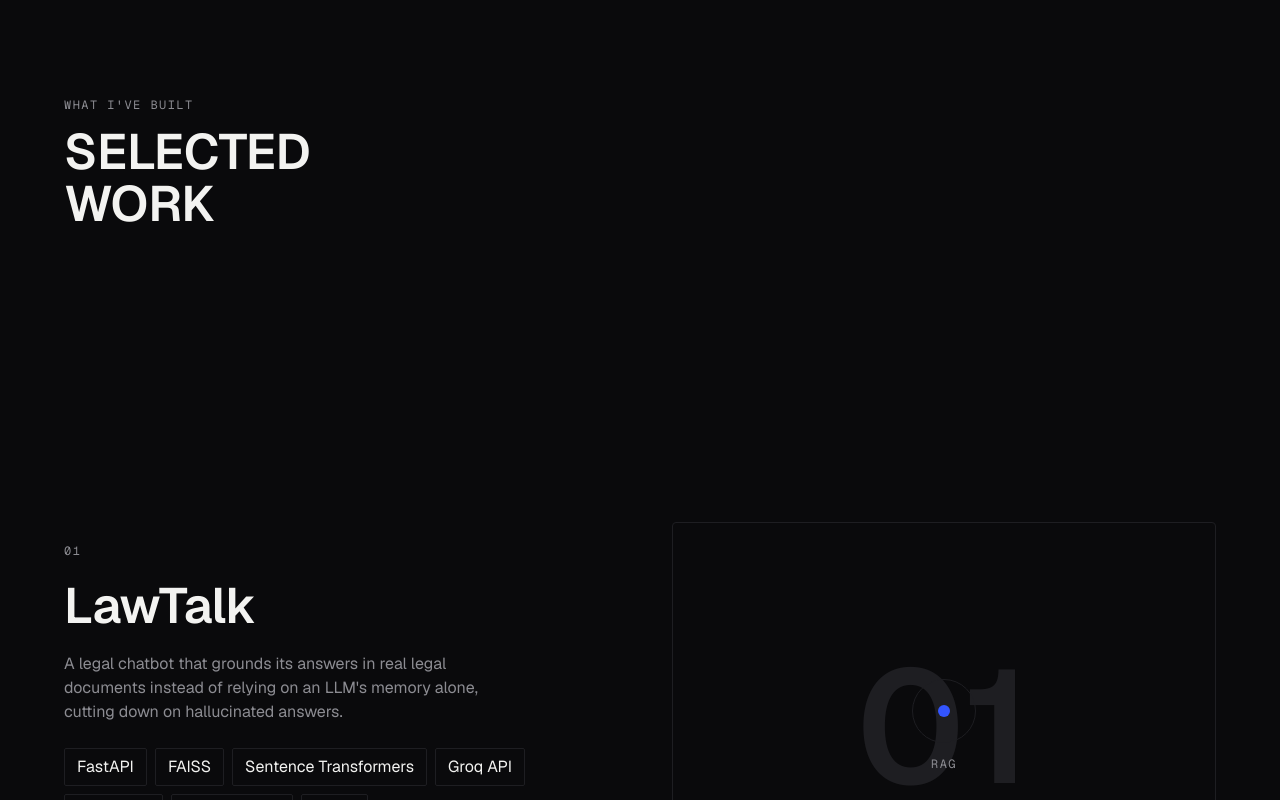
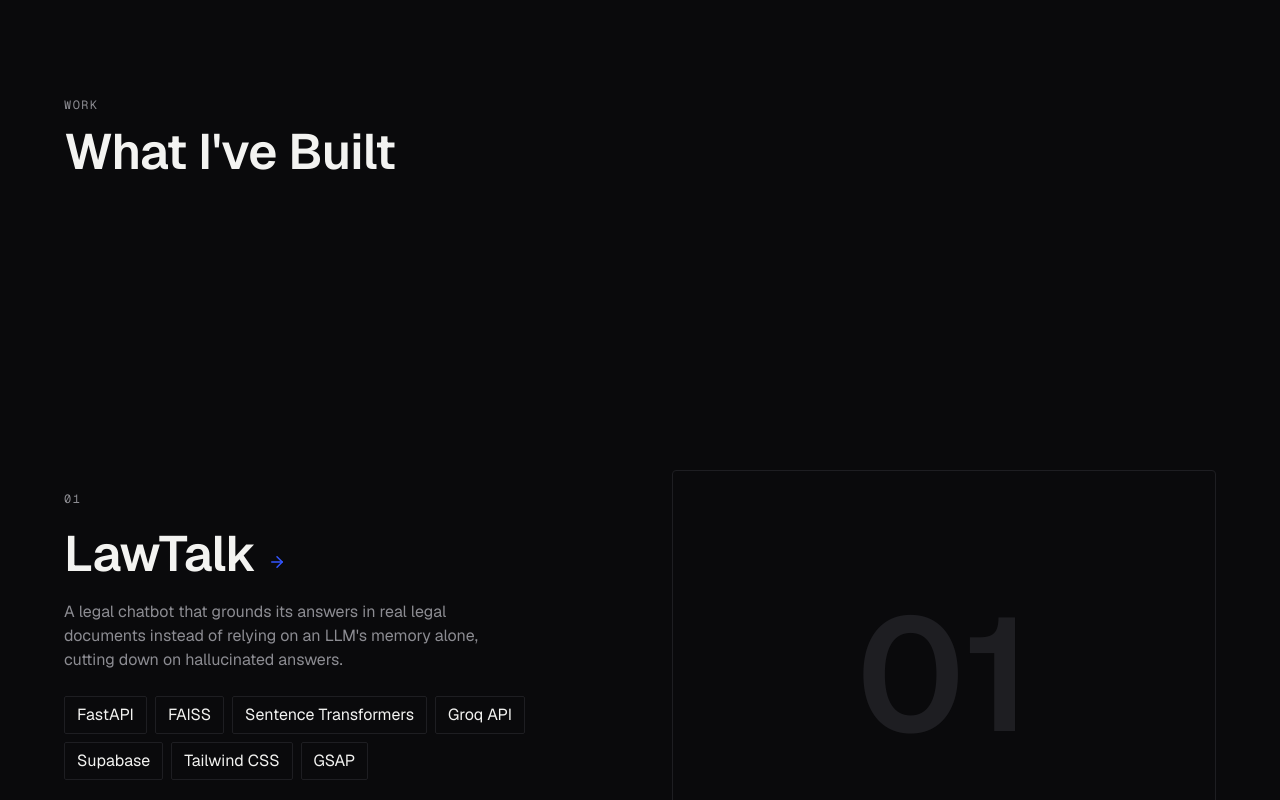
Before and after one commit to SiddheshK1704/Siddhesh_Portfolio, a Next.js app: page / in a window 1280 px wide. Shown: the part 800-1600 px from the top of the page. Built offline with nearby package versions, Linux system fonts and the light colour scheme.

Commit message:
fixed aa major scroll issue.Now, just need to fix the scroll length

```diff
--- a/src/components/projects/ProjectDepthStack.tsx
+++ b/src/components/projects/ProjectDepthStack.tsx
@@ -8,10 +8,19 @@ import { projects } from "@/data/projects";
 import { ProjectPanel } from "./ProjectPanel";
 import { ProjectProgressIndicator } from "./ProjectProgressIndicator";
 
+// Scroll distance per transition between projects, in pixels.
+// Total virtual scroll for the section = SCROLL_PER_SEGMENT × (projects - 1).
+const SCROLL_PER_SEGMENT = 1200;
+
 export function ProjectDepthStack() {
-  const sectionRef = useRef<HTMLElement>(null);
+  const wrapperRef = useRef<HTMLDivElement>(null);
+  const stickyRef = useRef<HTMLDivElement>(null);
   const panelRefs = useRef<Array<HTMLDivElement | null>>([]);
   const progressRef = useRef<HTMLSpanElement>(null);
+  // Track which panel was last active so we can toggle pointer-events
+  // via direct DOM mutation (not React state) — same reasoning as the
+  // progress indicator: this fires on every scroll tick.
+  const lastActiveRef = useRef(0);
 
   // Always false on both server and first client render — the
   // pinned/stacked layout is the default markup. The real
@@ -48,26 +57,48 @@ export function ProjectDepthStack() {
 
       const segments = panels.length - 1; // number of transitions between projects
 
+      // Set initial pointer-events: only the first panel is interactive
+      panels.forEach((panel, i) => {
+        panel.style.pointerEvents = i === 0 ? "auto" : "none";
+      });
+
       gsap.set(panels[0], { opacity: 1, scale: 1, y: 0, filter: "blur(0px)" });
       gsap.set(panels.slice(1), { opacity: 0, scale: 0.94, y: 60 });
 
+      // KEY ARCHITECTURE DECISION: We use the OUTER wrapper div as the
+      // ScrollTrigger trigger, NOT the sticky viewport. The wrapper has
+      // an explicit height (segments × SCROLL_PER_SEGMENT + 100vh) that
+      // provides real scroll distance. The inner viewport sticks to the
+      // top via CSS `position: sticky`, so it stays visible while the
+      // wrapper scrolls past. ScrollTrigger's `pin` is NOT used —
+      // GSAP's pin-spacer mechanism conflicts with Lenis's smooth
+      // scroll, producing a spacer with incorrect height. CSS sticky
+      // is the standard pattern for Lenis + scroll-driven animations.
       const tl = gsap.timeline({
         scrollTrigger: {
-          trigger: sectionRef.current,
+          trigger: wrapperRef.current,
           start: "top top",
-          end: `+=${segments * 1000}`, // scroll distance per transition
-          scrub: 1,
-          pin: true,
+          end: "bottom bottom",
+          scrub: 0.8,
+          // No `pin: true` — CSS sticky handles the pinning.
           onUpdate: (self) => {
             // Which project should the indicator show right now?
-            // self.progress is 0-1 across the WHOLE pin; multiplying
-            // by segments and rounding gives the nearest project index.
+            // self.progress is 0-1 across the WHOLE scroll range;
+            // multiplying by segments and rounding gives the nearest
+            // project index.
             const idx = Math.min(
               panels.length - 1,
               Math.round(self.progress * segments)
             );
             if (progressRef.current) {
               progressRef.current.textContent = String(idx + 1).padStart(2, "0");
+            }
+            // Toggle pointer-events via direct DOM mutation — no
+            // React re-render, no useGSAP re-initialization.
+            if (idx !== lastActiveRef.current) {
+              panels[lastActiveRef.current].style.pointerEvents = "none";
+              panels[idx].style.pointerEvents = "auto";
+              lastActiveRef.current = idx;
             }
           },
         },
@@ -91,7 +122,7 @@ export function ProjectDepthStack() {
         );
       });
     },
-    { scope: sectionRef, dependencies: [useSimpleLayout] }
+    { scope: wrapperRef, dependencies: [useSimpleLayout] }
   );
 
   if (useSimpleLayout) {
@@ -104,11 +135,22 @@ export function ProjectDepthStack() {
     );
   }
 
+  const segments = projects.length - 1;
+
   return (
-    <section
-      ref={sectionRef}
+    // Outer wrapper: its height creates the real scroll distance.
+    // The 100vh accounts for the sticky viewport's own height.
+    <div
+      ref={wrapperRef}
       id="work-stack"
-      className="relative h-screen overflow-hidden bg-background"
+      style={{ height: `${segments * SCROLL_PER_SEGMENT + 100}vh` }}
+    >
+      {/* Inner sticky viewport: stays pinned at the top of the
+          browser while the wrapper scrolls past. This replaces
+          GSAP's `pin: true` mechanism. */}
+      <div
+        ref={stickyRef}
+        className="sticky top-0 h-screen overflow-hidden bg-background"
       >
         {projects.map((project, i) => (
           <div
@@ -123,6 +165,7 @@ export function ProjectDepthStack() {
         ))}
 
         <ProjectProgressIndicator ref={progressRef} total={projects.length} />
-    </section>
+      </div>
+    </div>
   );
 }
--- a/src/components/projects/ProjectPanel.tsx
+++ b/src/components/projects/ProjectPanel.tsx
@@ -1,4 +1,5 @@
-import { ArrowUpRight, Code2 } from "lucide-react";
+import Link from "next/link";
+import { ArrowRight, ArrowUpRight, Code2 } from "lucide-react";
 import type { Project } from "@/data/projects";
 
 type ProjectPanelProps = {
@@ -14,7 +15,16 @@ export function ProjectPanel({ project, index }: ProjectPanelProps) {
       {/* Metadata */}
       <div className="flex flex-col gap-5 order-2 lg:order-1">
         <p className="text-eyebrow text-accent">{number}</p>
-        <h3 className="text-h1">{project.title}</h3>
+        <div className="flex items-baseline gap-3">
+          <h3 className="text-h1">{project.title}</h3>
+          <Link
+            href={`/work/${project.slug}`}
+            className="text-accent hover:text-foreground transition-colors"
+            aria-label={`View ${project.title} details`}
+          >
+            <ArrowRight size={18} />
+          </Link>
+        </div>
         <p className="text-body text-muted max-w-md">{project.summary}</p>
 
         <div className="flex flex-wrap gap-2 pt-1">
@@ -63,12 +73,7 @@ export function ProjectPanel({ project, index }: ProjectPanelProps) {
         >
           {number}
         </span>
-        <div className="relative z-10 flex flex-col items-center gap-3">
-          <div className="w-16 h-16 border border-accent rounded-full flex items-center justify-center">
-            <div className="w-3 h-3 bg-accent rounded-full" />
-          </div>
-          <p className="text-eyebrow">{project.tags[0]}</p>
-        </div>
+
       </div>
     </div>
   );
--- a/src/components/projects/SelectedWork.tsx
+++ b/src/components/projects/SelectedWork.tsx
@@ -9,12 +9,8 @@ export function SelectedWork() {
     <section id="work" className="px-6 lg:px-16 py-24 flex flex-col gap-3">
       <Reveal>
         <div className="flex flex-col gap-3">
-          <p className="text-eyebrow">What I&apos;ve Built</p>
-          <h2 className="text-h1 leading-[0.95]">
-            SELECTED
-            <br />
-            WORK
-          </h2>
+          <p className="text-eyebrow">Work</p>
+          <h2 className="text-h1">What I&apos;ve Built</h2>
         </div>
       </Reveal>
     </section>
--- a/src/components/providers/SmoothScroll.tsx
+++ b/src/components/providers/SmoothScroll.tsx
@@ -2,10 +2,44 @@
 
 import { useEffect } from "react";
 import { ReactLenis, useLenis } from "lenis/react";
+import gsap from "gsap";
+import { ScrollTrigger } from "gsap/ScrollTrigger";
+
+gsap.registerPlugin(ScrollTrigger);
 
 // Height of the floating navbar (approx), so scrolled-to sections
 // don't end up hidden underneath it.
 const SCROLL_OFFSET = -96;
+
+/**
+ * Bridges Lenis smooth-scroll with GSAP ScrollTrigger so
+ * pinned/scrubbed animations receive accurate scroll positions.
+ * Without this, ScrollTrigger's scrub progress may never reach
+ * 1.0 because Lenis's lerp interpolation asymptotically
+ * approaches the target scroll position.
+ */
+function LenisGSAPBridge() {
+  const lenis = useLenis();
+
+  useEffect(() => {
+    if (!lenis) return;
+
+    lenis.on("scroll", ScrollTrigger.update);
+
+    const tickerCallback = (time: number) => {
+      lenis.raf(time * 1000);
+    };
+    gsap.ticker.add(tickerCallback);
+    gsap.ticker.lagSmoothing(0);
+
+    return () => {
+      lenis.off("scroll", ScrollTrigger.update);
+      gsap.ticker.remove(tickerCallback);
+    };
+  }, [lenis]);
+
+  return null;
+}
 
 /**
  * Intercepts clicks on same-page anchor links (href="#work" etc.)
@@ -60,12 +94,14 @@ export function SmoothScroll({ children }: { children: React.ReactNode }) {
         // "jump to this section" animation on anchor clicks.
         lerp: 0.1,
         smoothWheel: true,
+        autoRaf: false,
         // Lenis has this on by default, but being explicit: it
         // automatically falls back to near-native scrolling for users
         // with prefers-reduced-motion enabled at the OS level.
         respectReducedMotion: true,
       }}
     >
+      <LenisGSAPBridge />
       <SmoothAnchorLinks />
       {children}
     </ReactLenis>
```
Lines whose indentation alone changed are shown as unchanged.
